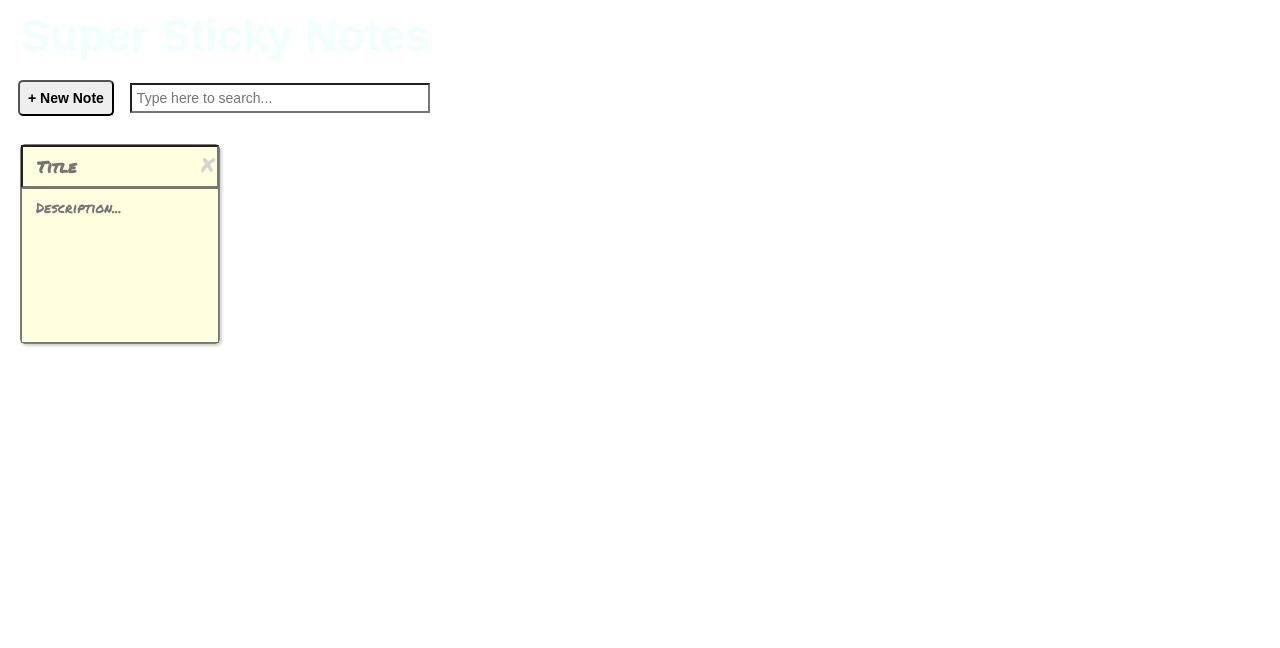
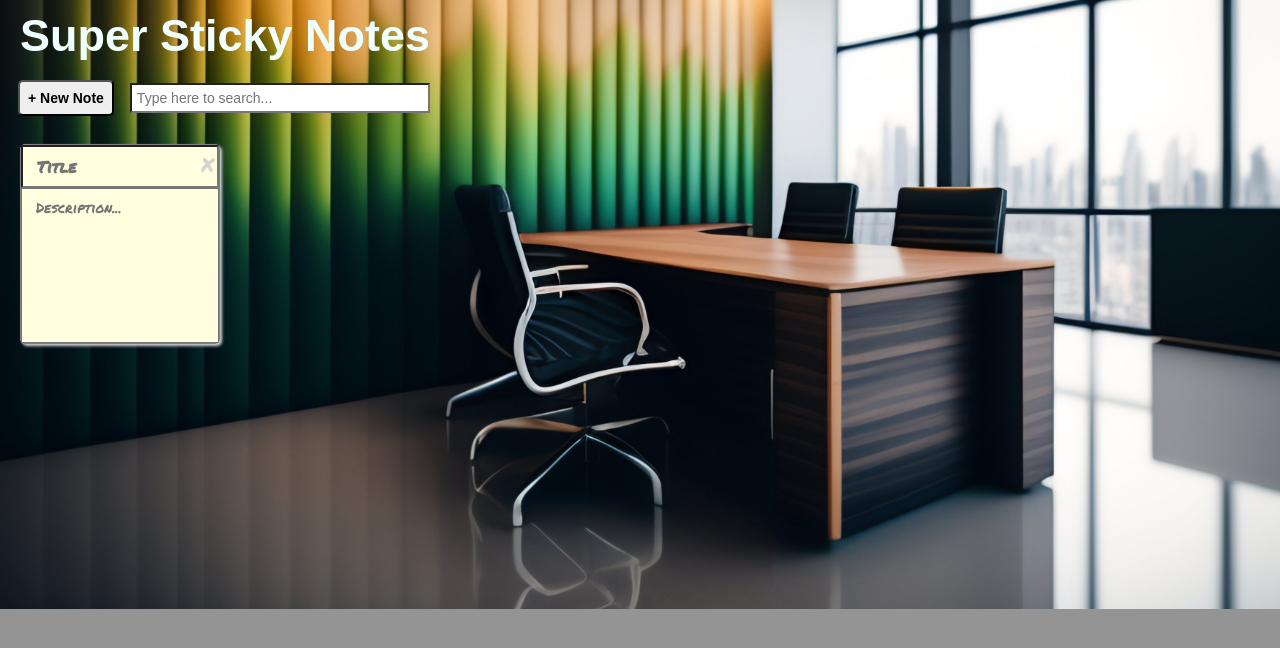
Before and after one commit to Collin-cr8/Super-Sticky-Notes, a React (Create React App) app: page / in a window 1280 px wide. Shown: the top 648 px of the page. Built offline with nearby package versions, Linux system fonts and the light colour scheme.

Commit message:
update build

```diff
--- a/src/index.css
+++ b/src/index.css
@@ -7,10 +7,11 @@ body {
   padding: 0;
   -webkit-font-smoothing: antialiased;
   -moz-osx-font-smoothing: grayscale;
-  background-image: url("../img/conference-room-with-green-yellow-wallpaper.jpg"),repeat;
+  background-image: url("../img/conference-room-with-green-yellow-wallpaper.jpg");
   background-size: cover;
   background-position: center;
   background-repeat: no-repeat;
+  background-color: rgba(128, 128, 128, 0.836);
 }
 
 input,
```
Also changed, not shown: 6 other files (tests, documents, lock files or other folders).
